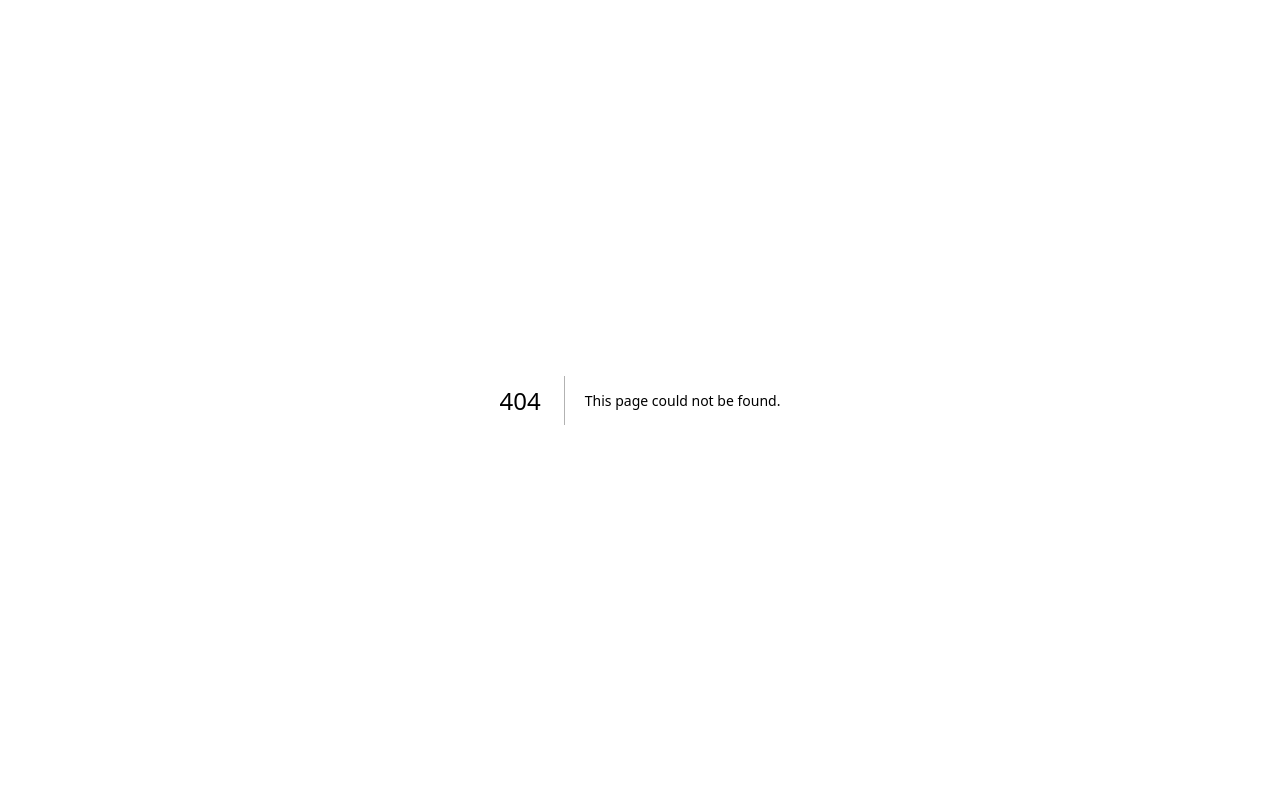
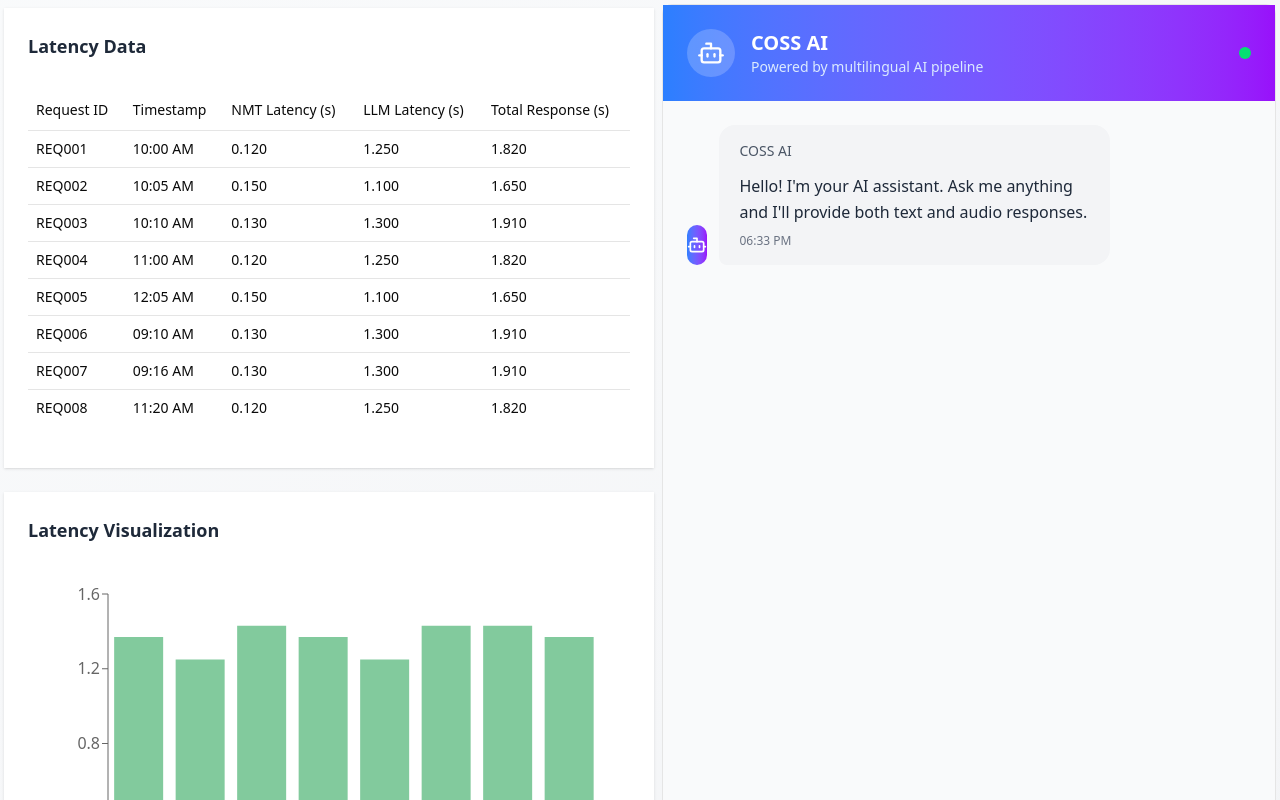
Before and after one commit to coss-poc-fe/COSS-POC-FE, a Next.js app: page /customer/1 in a window 1280 px wide. Before the commit this address had no page. Shown: the top 800 px of the page. Built offline with nearby package versions, Linux system fonts and the light colour scheme.

Commit message:
feat: add customer page routing

```diff
--- a/package.json
+++ b/package.json
@@ -13,6 +13,7 @@
     "@radix-ui/react-select": "^2.2.6",
     "@radix-ui/react-slot": "^1.2.3",
     "@radix-ui/react-tabs": "^1.1.13",
+    "@tailwindcss/typography": "^0.5.16",
     "class-variance-authority": "^0.7.1",
     "clsx": "^2.1.1",
     "lucide-react": "^0.540.0",
--- /dev/null
+++ b/src/app/customer/[customer]/page.tsx
@@ -0,0 +1,24 @@
+'use client';
+
+import VoiceQueryInterface from '@/components/VoiceQueryInterface';
+import DashboardPanel from '@/components/DashboardPanel';
+import { useParams } from 'next/navigation';
+
+export default function CustomerPage() {
+  const { customer } = useParams(); // 'customer1' or 'customer2'
+  const customerType = customer as 'customer1' | 'customer2';
+
+
+  return (
+    <main className="min-h-screen bg-gradient-to-br from-gray-50 to-gray-100 flex p-1 gap-2">
+
+      <div className="w-[650px]">
+        <DashboardPanel customerType={customerType} />
+      </div>
+
+       <div className="flex-1">
+        <VoiceQueryInterface customerType={customerType} />
+      </div>
+    </main>
+  );
+}
--- a/src/app/customer1/page.tsx
+++ /dev/null
@@ -1,10 +0,0 @@
-// app/customer1/page.tsx
-import VoiceQueryInterface from '@/components/VoiceQueryInterface';
-
-export default function Customer1Page() {
-  return (
-    <main className="min-h-screen bg-gradient-to-br from-gray-50 to-gray-100 flex items-center justify-center p-4">
-      <VoiceQueryInterface />
-    </main>
-  );
-}
--- a/src/app/page.tsx
+++ b/src/app/page.tsx
@@ -15,7 +15,7 @@ export default function LandingPage() {
       icon: <User className="w-12 h-12 text-white" />,
       color: 'bg-indigo-100 hover:bg-indigo-200',
       iconBg: 'bg-indigo-300',
-      route: '/customer1'
+      route: '/customer/customer1'
     },
     {
       title: 'Customer 2',
@@ -23,7 +23,7 @@ export default function LandingPage() {
       icon: <Users className="w-12 h-12 text-white" />,
       color: 'bg-green-100 hover:bg-green-200',
       iconBg: 'bg-green-300',
-      route: '/customer2'
+      route: '/customer/customer2'
     },
     {
       title: 'Admin',
```
Also changed, not shown: src/components/LatencyAdminTable.tsx (line endings or trailing spaces), 1 other file (tests, documents, lock files or other folders).
